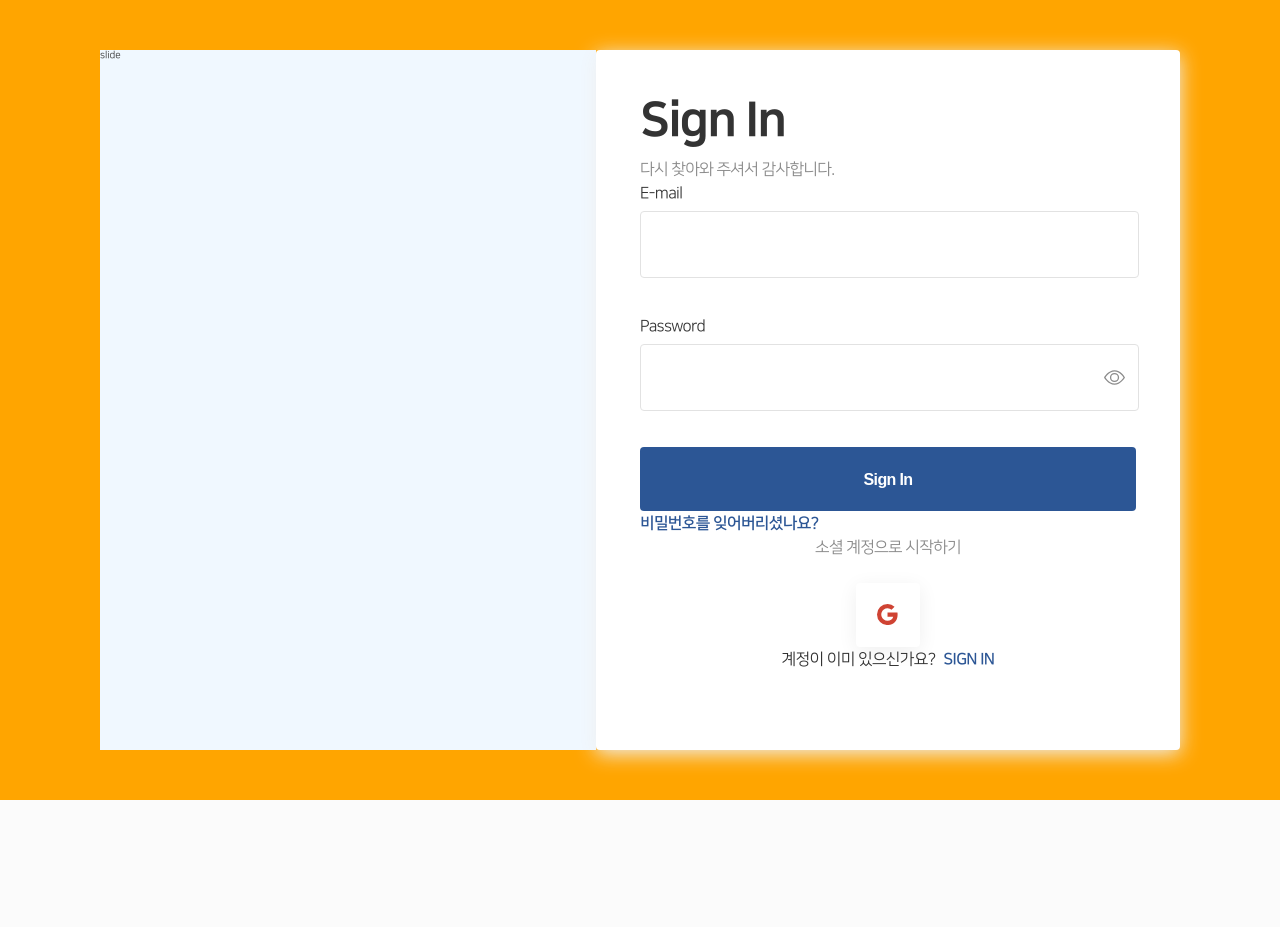
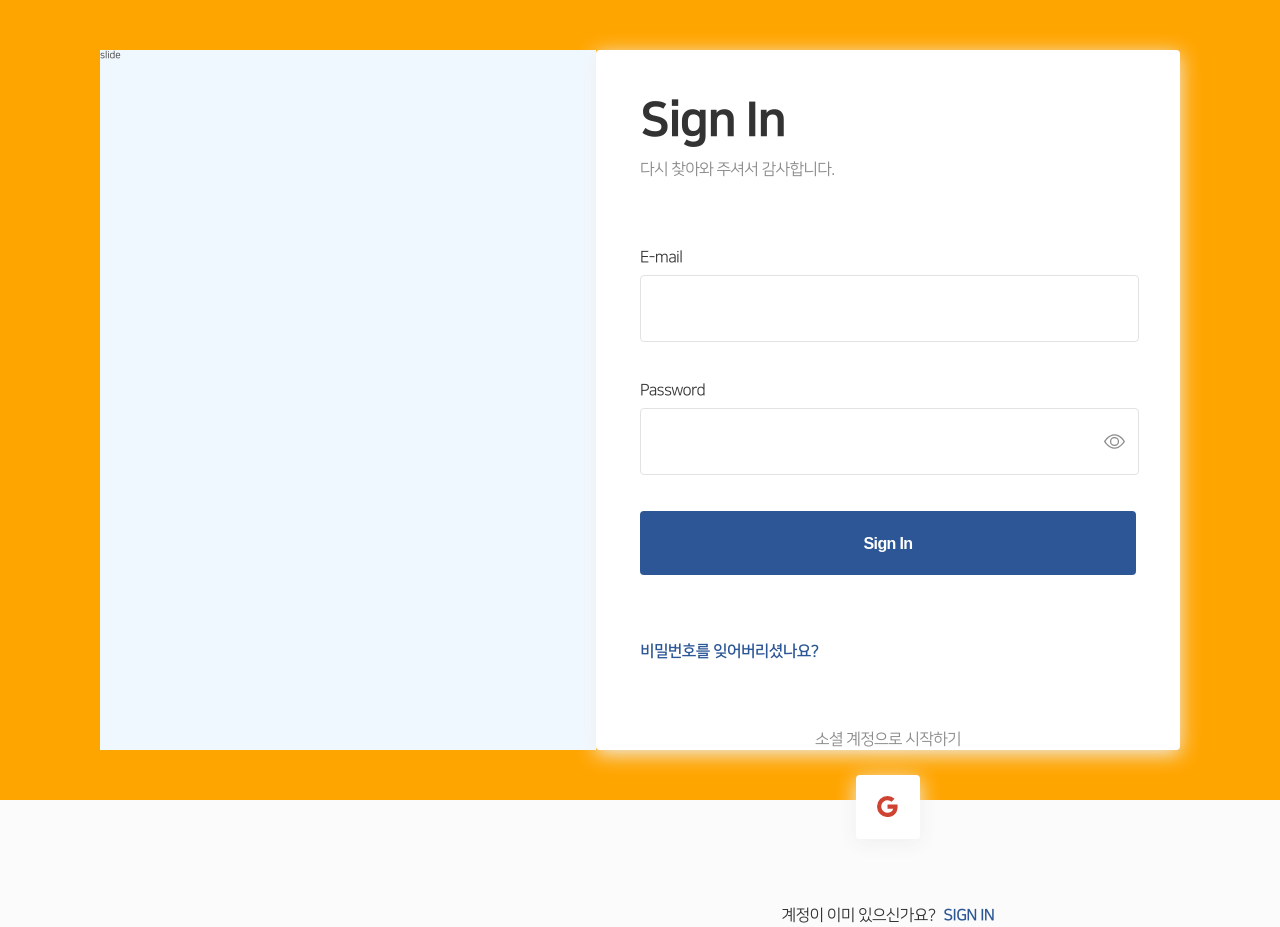
Before and after one commit to JaeilJO/blanking, a Next.js app: page / in a window 1280 px wide. Before the commit the page ends 800 px from the top, so only its background shows below. Built offline with nearby package versions, Linux system fonts and the light colour scheme.

Commit message:
feat : Auth _wrapper 스타일 추가

```diff
--- a/src/components/AuthComponent/SignInComponent/index.module.scss
+++ b/src/components/AuthComponent/SignInComponent/index.module.scss
@@ -9,3 +9,11 @@
         color: a.$primary-hover-color;
     }
 }
+
+.auth_wrapper {
+    width: 100%;
+    height: 100%;
+    display: flex;
+    flex-direction: column;
+    gap: 64px;
+}
--- a/src/components/AuthComponent/SignInComponent/index.tsx
+++ b/src/components/AuthComponent/SignInComponent/index.tsx
@@ -6,7 +6,7 @@ const socials = ['google'];
 
 function SignInComponent() {
     return (
-        <>
+        <div className={style.auth_wrapper}>
             <AuthComponent.Title title="Sign In" welcome_message="다시 찾아와 주셔서 감사합니다." />
 
             <AuthComponent.Form formType="signin" />
@@ -18,7 +18,7 @@ function SignInComponent() {
             <AuthComponent.Social socials={socials} />
 
             <AuthComponent.AccountInquery authType={'sign in'} />
-        </>
+        </div>
     );
 }
 
```
